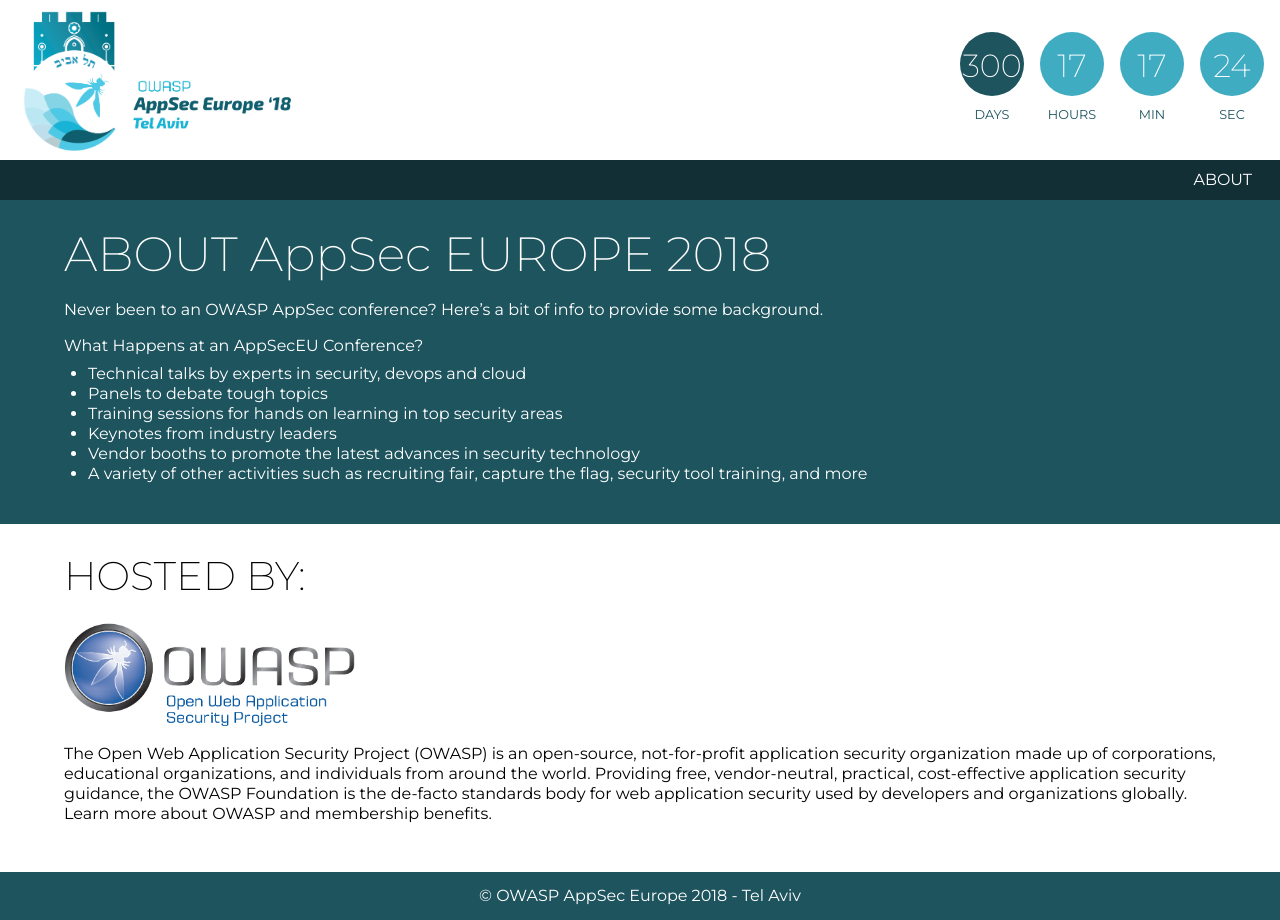
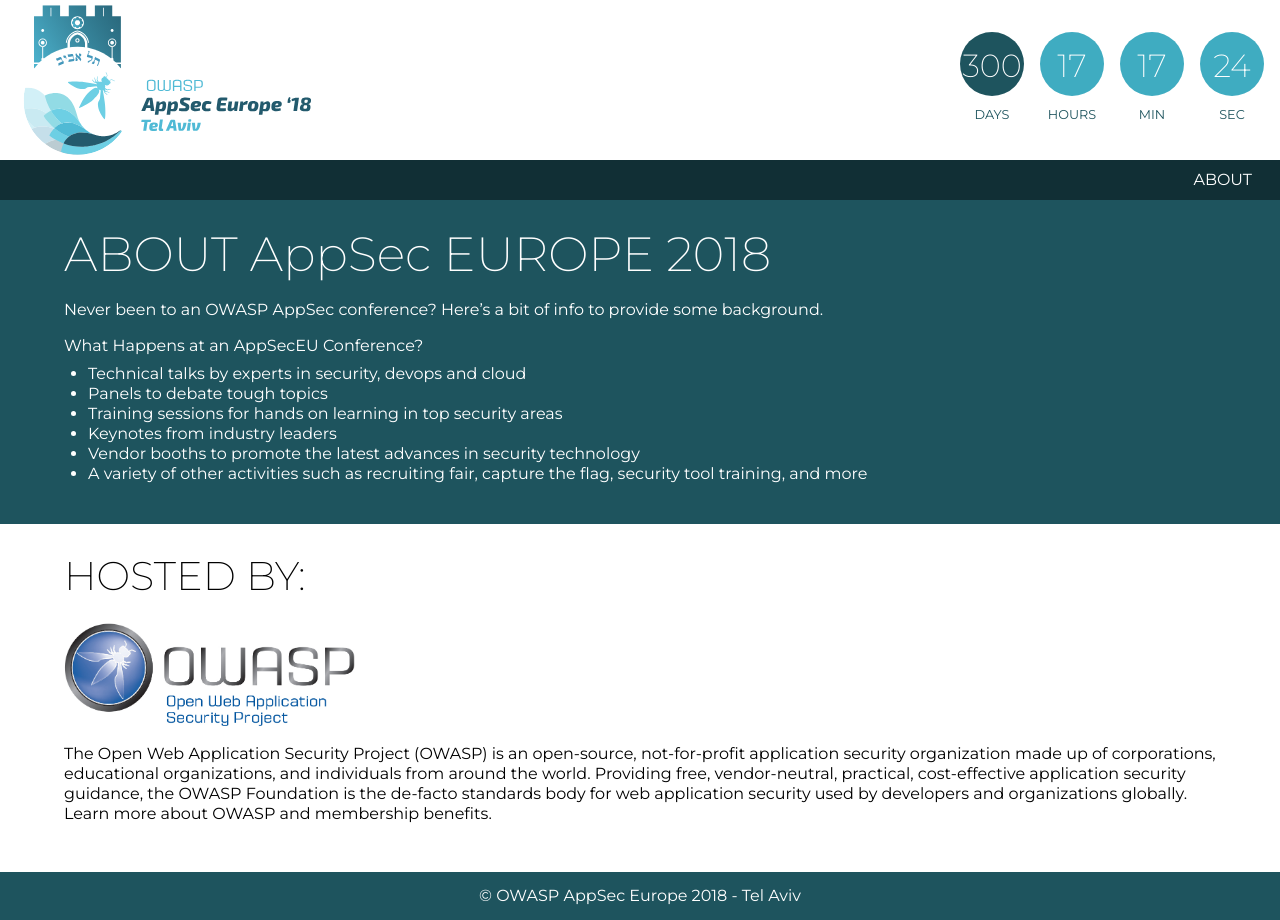
Before and after one commit to OWASP/AppSecEurope2018, a Jekyll site: the page built from about/index.html, in a window 1280 px wide. Built offline with Jekyll 4.4.1, drawn with Linux system fonts in a browser that asks for light colours.

Commit message:
Logo as svg

```diff
--- a/_layouts/default.html
+++ b/_layouts/default.html
@@ -36,7 +36,6 @@
 <header>
 	<div class="top">
 		<a href="{{baseUrl}}" class="logo">
-			<img src="{{baseUrl}}assets/images/logo.png" >
 		</a>
 		<div id="counter">
 			<div data-content="0" data-label="days"></div><div data-content="0" data-label="hours"></div><div data-content="0" data-label="min"></div><div data-content="0" data-label="sec"></div>
--- a/assets/css/style.scss
+++ b/assets/css/style.scss
@@ -60,10 +60,10 @@
 		.logo {
 			position: absolute;
 			top: 0; left: 1em;
-
-			img {
-				height: 10em;
-			}
+			width: 20em;
+			height: 10em;
+			background: url(../images/logo.svg) 120% 45% no-repeat;
+			background-size: auto 150%;
 		}
 
 
```
Also changed, not shown: assets/images/logo.svg (added).
